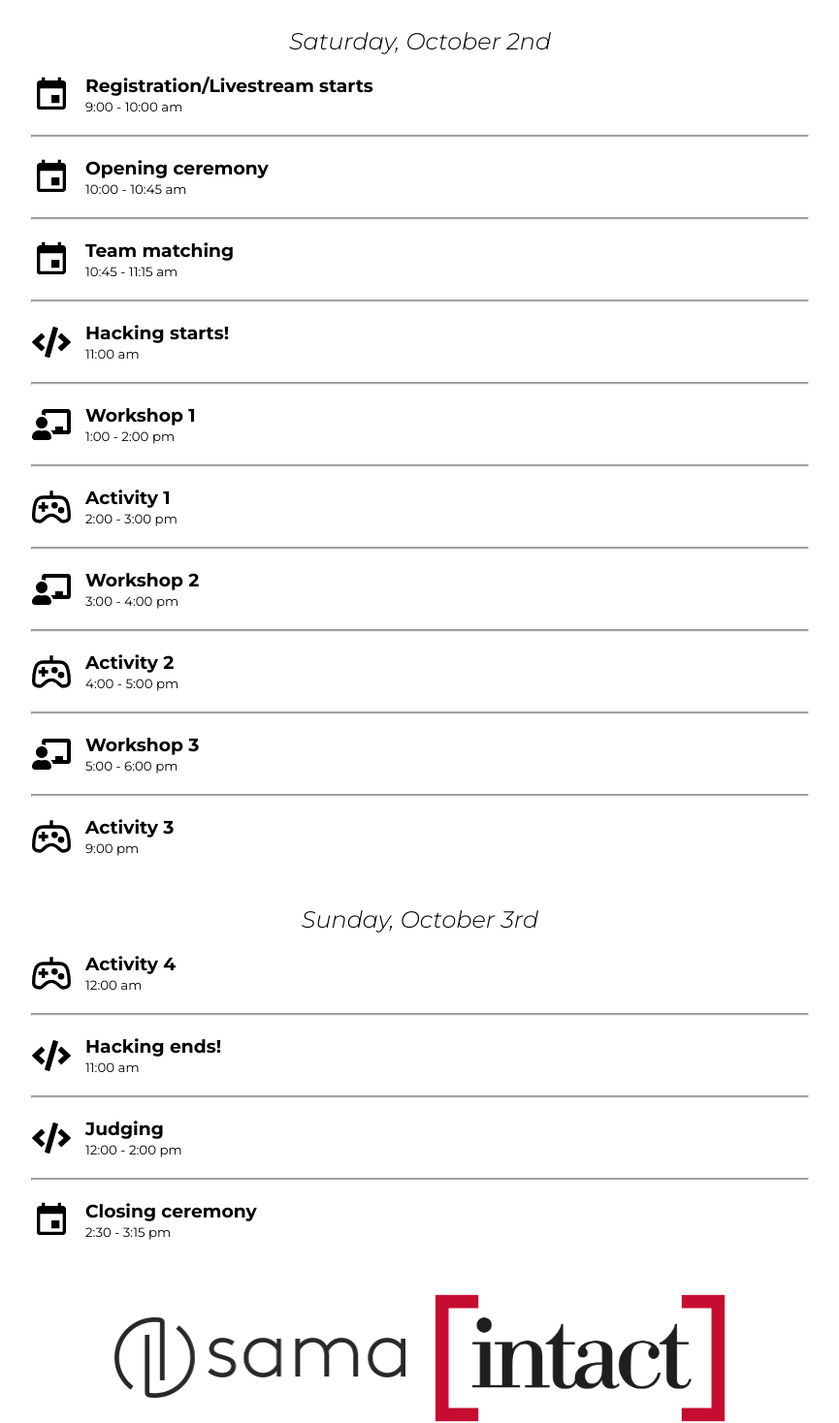
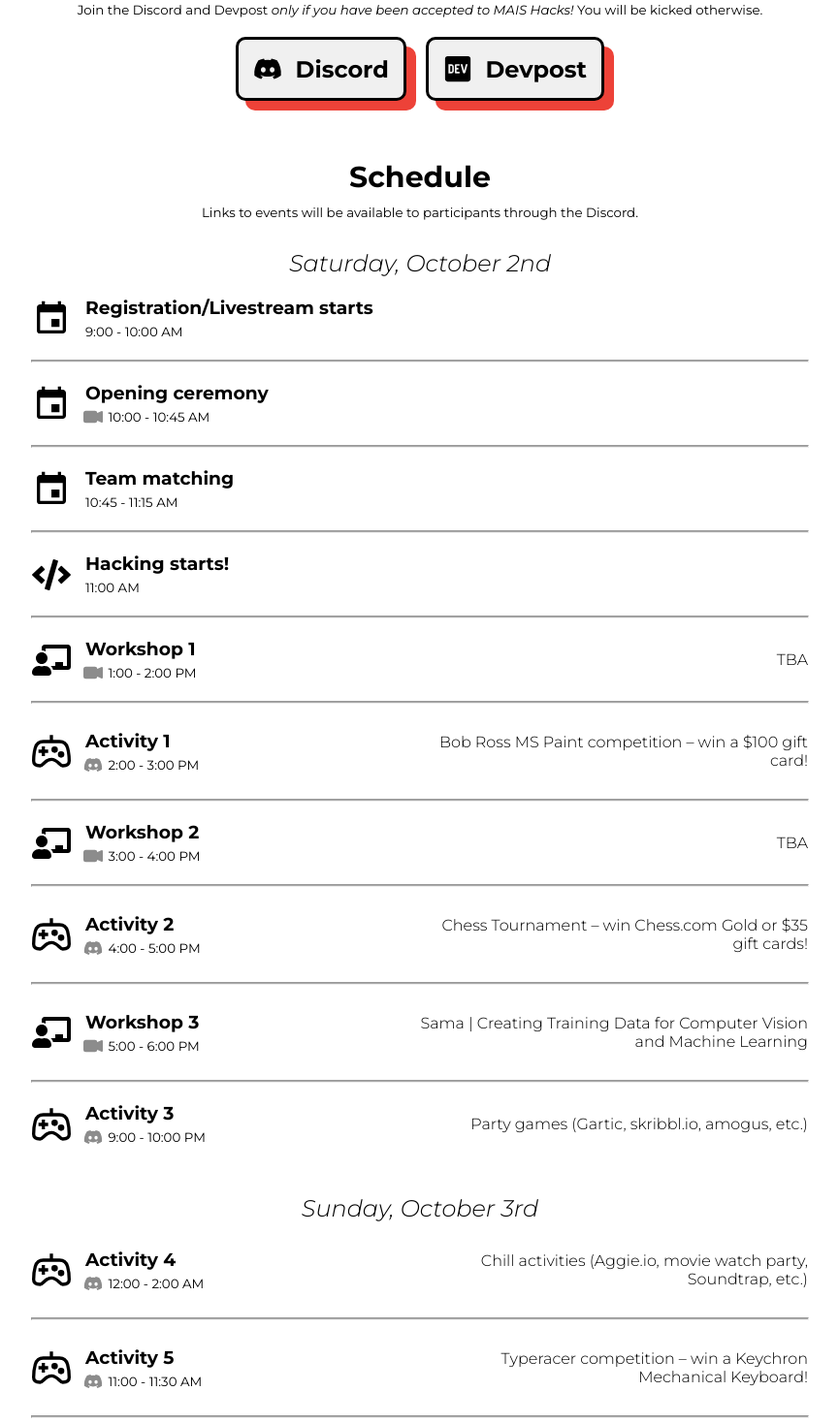
Before and after one commit to McGillAISociety/MAIShacks, a Next.js app: page /live in a window 1280 px wide. Shown: the part 238-1706 px from the top of the page at 97% size, without its empty margins (207-1072 px from the left). Built offline with nearby package versions, Linux system fonts and the light colour scheme.

Commit message:
live site is event-ready-ish

```diff
--- a/components/live/HomeButton.js
+++ /dev/null
@@ -1,18 +0,0 @@
-import Button from '../../components/shared/Button';
-import styles from '../../styles/HomeButton.module.scss';
-
-import { FaChevronLeft } from 'react-icons/fa';
-
-import Link from 'next/link';
-
-const iconProps = { size: 30 }
-
-export default function HomeButton() {
-    return <Link passHref href='/'>
-        <div className={styles['home-button']}>
-            <Button onClick={() => { }}>
-                {<FaChevronLeft {...iconProps} />}
-            </Button>
-        </div>
-    </Link>;
-}
--- /dev/null
+++ b/components/live/LiveLanding.js
@@ -0,0 +1,26 @@
+import Button from '../../components/shared/Button';
+import styles from '../../styles/LiveLanding.module.scss';
+import MainSiteLink from '../shared/MainSiteLink';
+
+import { FaChevronLeft } from 'react-icons/fa';
+
+import Link from 'next/link';
+
+const iconProps = { size: 20 }
+
+export default function LiveLanding() {
+    return <>
+        <Link passHref href='/'>
+            <div className={styles['home-button']}>
+                <Button onClick={() => { }}>
+                    {<FaChevronLeft {...iconProps} />}
+                </Button>
+            </div>
+        </Link>
+        <MainSiteLink />
+        <div className="flex top-margin">
+            <img src="/images/logo_big_live_site.png" alt="MAIS Hacks Logo" className={`${styles['mais-hacks-logo']} mobile-hide`} />
+            <img src="/images/logo_small_live_site.png" alt="MAIS Hacks Logo" className={`${styles['mais-hacks-logo']} desktop-hide`} />
+        </div>
+    </>;
+}
--- a/components/live/Resources.js
+++ b/components/live/Resources.js
@@ -9,18 +9,19 @@
 const iconProps = { size: 30 };
 
 const resources = [
-    { icon: <Discord {...iconProps} />, text: "Discord", link: "" },
-    { icon: <Devpost {...iconProps} />, text: "Devpost", link: "" }
+    { icon: <Discord {...iconProps} />, text: "Discord", link: "https://discord.gg/3V7MdhKV" },
+    { icon: <Devpost {...iconProps} />, text: "Devpost", link: "https://mais-hacks-2021.devpost.com/" }
 ]
 
 export default function Resources() {
-    return <div className="top-margin">
-        <h2>Quick Links</h2>
-        <div className="flex">
+    return <div className='top-margin'>
+        <small className='text-center'>
+            Join the Discord and Devpost <i>only if you have been accepted to MAIS Hacks!</i> You will be kicked otherwise.
+        </small>
+        <div className="flex-container">
             {resources.map(((resource, index) =>
                 <div key={index} className={styles['button-wrapper']}>
-                <Button disabled={!resource.link}
-                    onClick={() => window.open(resource.link)}>
+                    <Button onClick={() => window.open(resource.link)}>
                         <div className="flex">
                             {resource.icon} &nbsp; {resource.text}
                         </div>
--- a/components/live/Schedule.js
+++ b/components/live/Schedule.js
@@ -1,35 +1,43 @@
 import { MdEvent } from 'react-icons/md';
-import { FaCode, FaChalkboardTeacher } from 'react-icons/fa';
+import { FaCode, FaChalkboardTeacher, FaDiscord } from 'react-icons/fa';
+import { BsFillCameraVideoFill } from 'react-icons/bs';
 import { GrGamepad } from 'react-icons/gr';
 
 import styles from '../../styles/Schedule.module.scss';
 
 const saturday = [
-    { type: 'general', time: "9:00 - 10:00 am", title: 'Registration/Livestream starts', description: '' },
-    { type: 'general', time: "10:00 - 10:45 am", title: 'Opening ceremony', description: '' },
-    { type: 'general', time: "10:45 - 11:15 am", title: 'Team matching', description: '' },
-    { type: 'hacking', time: "11:00 am", title: 'Hacking starts!', description: '' },
-    { type: 'workshop', time: "1:00 - 2:00 pm", title: 'Workshop 1', description: '' },
-    { type: 'activity', time: "2:00 - 3:00 pm", title: 'Activity 1', description: '' },
-    { type: 'workshop', time: "3:00 - 4:00 pm", title: 'Workshop 2', description: '' },
-    { type: 'activity', time: "4:00 - 5:00 pm", title: 'Activity 2', description: '' },
-    { type: 'workshop', time: "5:00 - 6:00 pm", title: 'Workshop 3', description: '' },
-    { type: 'activity', time: "9:00 pm", title: 'Activity 3', description: '' },
+    { type: 'general', time: "9:00 - 10:00 AM", title: 'Registration/Livestream starts', description: '' },
+    { type: 'general', time: "10:00 - 10:45 AM", platform: 'zoom', title: 'Opening ceremony', description: '' },
+    { type: 'general', time: "10:45 - 11:15 AM", title: 'Team matching', description: '' },
+    { type: 'hacking', time: "11:00 AM", title: 'Hacking starts!', description: '' },
+    { type: 'workshop', time: "1:00 - 2:00 PM", platform: 'zoom', title: 'Workshop 1', description: 'TBA' },
+    { type: 'activity', time: "2:00 - 3:00 PM", platform: 'discord', title: 'Activity 1', description: 'Bob Ross MS Paint competition – win a $100 gift card!' },
+    { type: 'workshop', time: "3:00 - 4:00 PM", platform: 'zoom', title: 'Workshop 2', description: 'TBA' },
+    { type: 'activity', time: "4:00 - 5:00 PM", platform: 'discord', title: 'Activity 2', description: 'Chess Tournament – win Chess.com Gold or $35 gift cards!' },
+    { type: 'workshop', time: "5:00 - 6:00 PM", platform: 'zoom', title: 'Workshop 3', description: 'Sama | Creating Training Data for Computer Vision and Machine Learning' },
+    { type: 'activity', time: "9:00 - 10:00 PM", platform: 'discord', title: 'Activity 3', description: 'Party games (Gartic, skribbl.io, amogus, etc.)' },
 ]
 const sunday = [
-    { type: 'activity', time: "12:00 am", title: 'Activity 4', description: '' },
-    { type: 'hacking', time: "11:00 am", title: 'Hacking ends!', description: '' },
-    { type: 'hacking', time: "12:00 - 2:00 pm", title: 'Judging', description: '' },
-    { type: 'general', time: "2:30 - 3:15 pm", title: 'Closing ceremony', description: '' },
+    { type: 'activity', time: "12:00 - 2:00 AM", platform: 'discord', title: 'Activity 4', description: 'Chill activities (Aggie.io, movie watch party, Soundtrap, etc.)' },
+    { type: 'activity', time: "11:00 - 11:30 AM", platform: 'discord', title: 'Activity 5', description: 'Typeracer competition – win a Keychron Mechanical Keyboard!' },
+    { type: 'hacking', time: "11:00 AM", title: 'Hacking ends!', description: '' },
+    { type: 'hacking', time: "12:00 - 2:00 PM", platform: 'discord', title: 'Judging', description: '' },
+    { type: 'general', time: "2:30 - 3:15 PM", platform: 'zoom', title: 'Closing ceremony', description: '' },
 ]
 
-const iconProps = { size: 40, className: styles['event-container__icon'] };
+const typeIconProps = { size: 40, className: styles['event-container__type-icon'] };
 
-const iconMappings = {
-    'general': <MdEvent {...iconProps} />,
-    'activity': <GrGamepad {...iconProps} />,
-    'workshop': <FaChalkboardTeacher {...iconProps} />,
-    'hacking': <FaCode {...iconProps} />
+const typeIconMappings = {
+    'general': <MdEvent {...typeIconProps} />,
+    'activity': <GrGamepad {...typeIconProps} />,
+    'workshop': <FaChalkboardTeacher {...typeIconProps} />,
+    'hacking': <FaCode {...typeIconProps} />
+}
+
+const platformIconProps = { size: 20, className: styles['event-container__platform-icon'] };
+const platformIconMappings = {
+    'discord': <FaDiscord {...platformIconProps} />,
+    'zoom' : <BsFillCameraVideoFill {...platformIconProps} />
 }
 
 const renderDay = (events) => {
@@ -37,10 +45,10 @@
         <div key={index}>
             <div className={`flex ${styles['event-container']}`}>
                 <div className={`flex ${styles['event-container__left-content']}`}>
-                    {iconMappings[event.type]}
+                    {typeIconMappings[event.type]}
                     <div>
                         <h3>{event.title}</h3>
-                        <small>{event.time}</small>
+                        <small>{event.platform && platformIconMappings[event.platform]} {event.time}</small>
                     </div>
                 </div>
                 <p>{event.description}</p>
@@ -53,8 +61,8 @@
 export default function Schedule() {
     return <div className="top-margin-thicc">
         <h2>Schedule</h2>
-        <small className={styles['subtitle']}>
-            Links to all events will be made available to participants through the Discord.
+        <small className='text-center'>
+            Links to events will be available to participants through the Discord.
         </small>
         <h3 className={styles['day-title']}>Saturday, October 2nd</h3>
         {renderDay(saturday)}
--- a/pages/live.js
+++ b/pages/live.js
@@ -2,16 +2,13 @@
 import Schedule from '../components/live/Schedule';
 import Sponsors from '../components/shared/Sponsors';
 import MetaTags from '../components/shared/MetaTags';
-import HomeButton from '../components/live/HomeButton';
-import MainSiteLink from '../components/shared/MainSiteLink';
-
+import LiveLanding from '../components/live/LiveLanding';
 
 export default function Live() {
     return <>
         <MetaTags title="LIVE | MAIS Hacks 2021" description="Canada's largest AI hackathon"
             imagePath="/meta/banner.png" route="/live" />
-        <HomeButton />
-        <MainSiteLink />
+        <LiveLanding />
         <Resources />
         <Schedule />
         <div className="top-margin">
--- a/styles/HomeButton.module.scss
+++ b/styles/LiveLanding.module.scss
@@ -1,3 +1,7 @@
+.mais-hacks-logo {
+    height: 200px;
+}
+
 .home-button {
     position: absolute;
     top: 20px;
--- a/styles/Schedule.module.scss
+++ b/styles/Schedule.module.scss
@@ -8,13 +8,32 @@
     justify-content: space-between;
     padding: 20px;
 
+    h3 {
+        margin-bottom: 3px;
+    }
+
+    p {
+        width: 50%;
+        text-align: right;
+        font-size: medium;
+        font-weight: 300;
+    }
+
+    flex-wrap: nowrap;
     &__left-content{
         justify-content: left;
         flex-wrap: nowrap;
     }
 
-    &__icon {
+    &__type-icon {
         margin-right: 15px;
+    }
+
+    &__platform-icon {
+        color: rgb(140, 140, 140);
+        margin-bottom: -5px;
+        margin-right: 2px;
+        margin-left: -2px;
     }
 }
 
@@ -31,8 +50,3 @@
     font-weight: 300;
     font-style: italic;
 }
-
-.subtitle {
-    display: block;
-    text-align: center;
-}
--- a/styles/globals.scss
+++ b/styles/globals.scss
@@ -123,3 +123,8 @@
     bottom: 15px;
   }
 }
+
+.text-center {
+  display: block;
+  text-align: center;
+}
```
Also changed, not shown: public/images/logo_big_live_site.png (added), public/images/logo_small_live_site.png (added). Lines whose indentation alone changed are shown as unchanged.
